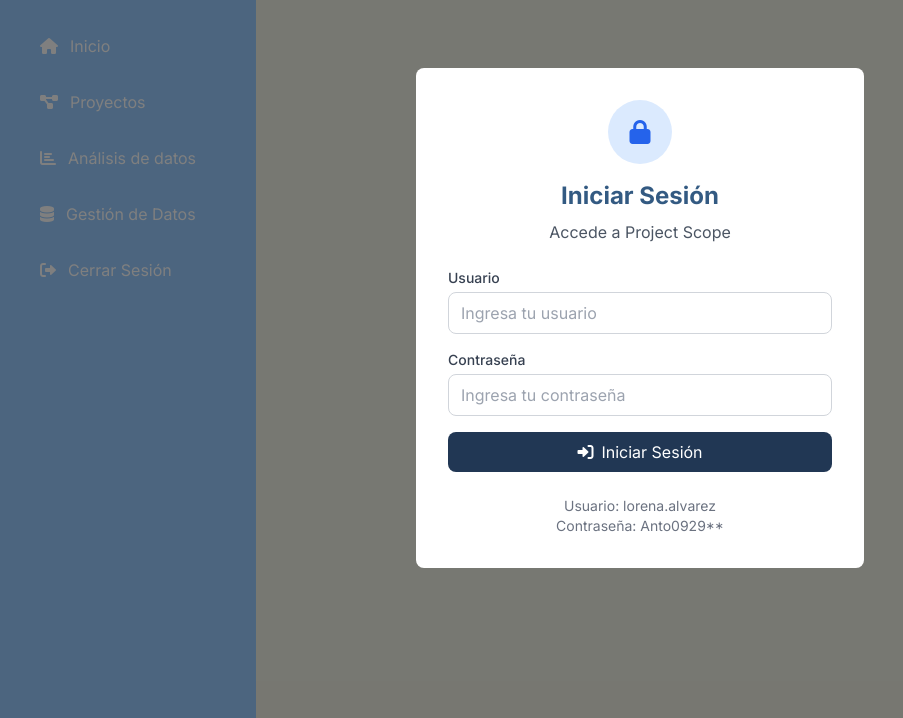
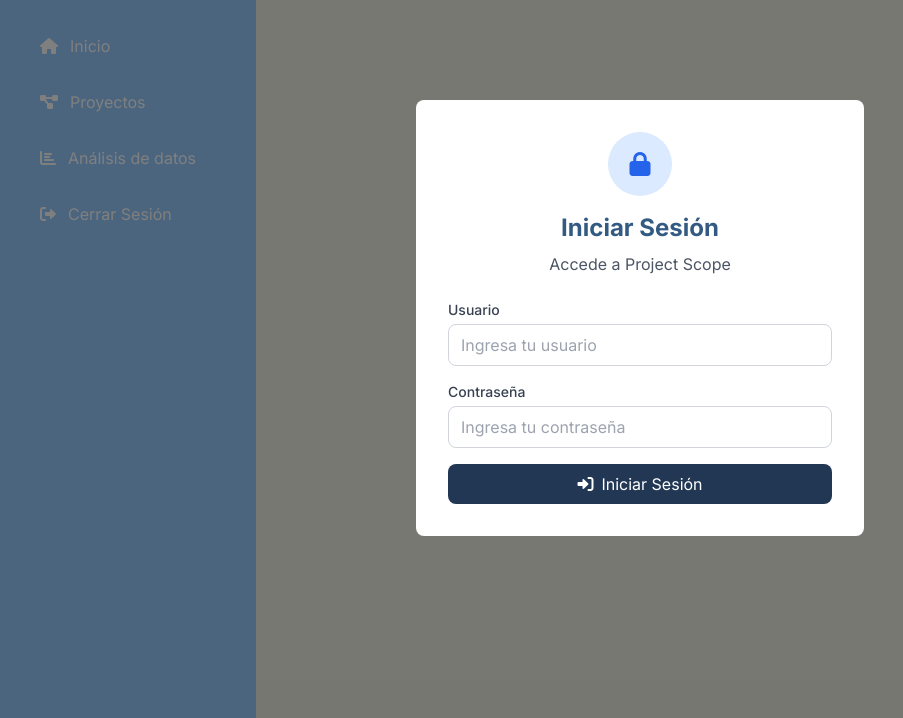
Before and after one commit to lorencha0209/project_scope, a website: page index.html in a window 1280 px wide. Shown: the part 82-800 px from the top of the page, without its empty margins (0-903 px from the left). Drawn offline with nearby package versions, Linux system fonts and the light colour scheme.

Commit message:
Update index.html

```diff
--- a/index.html
+++ b/index.html
@@ -103,10 +103,6 @@
                     <a href="#" onclick="showView('analytics')" class="nav-item flex items-center space-x-3 text-white hover:bg-white hover:bg-opacity-20 px-4 py-3 rounded-lg transition-colors">
                         <i class="fas fa-chart-bar"></i>
                         <span>Análisis de datos</span>
-                    </a>
-                    <a href="#" onclick="app.openDataManagement()" class="nav-item flex items-center space-x-3 text-white hover:bg-white hover:bg-opacity-20 px-4 py-3 rounded-lg transition-colors">
-                        <i class="fas fa-database"></i>
-                        <span>Gestión de Datos</span>
                     </a>
                     <a href="#" onclick="app.logout()" class="nav-item flex items-center space-x-3 text-white hover:bg-white hover:bg-opacity-20 px-4 py-3 rounded-lg transition-colors">
                         <i class="fas fa-sign-out-alt"></i>
@@ -629,10 +625,6 @@
                     </button>
                 </form>
 
-                <div class="mt-6 text-center text-sm text-gray-500">
-                    <p>Usuario: lorena.alvarez</p>
-                    <p>Contraseña: Anto0929**</p>
-                </div>
             </div>
         </div>
     </div>
```
